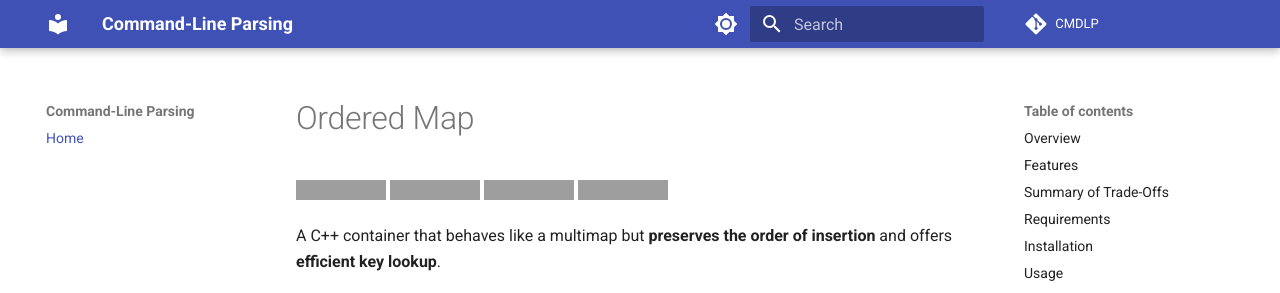
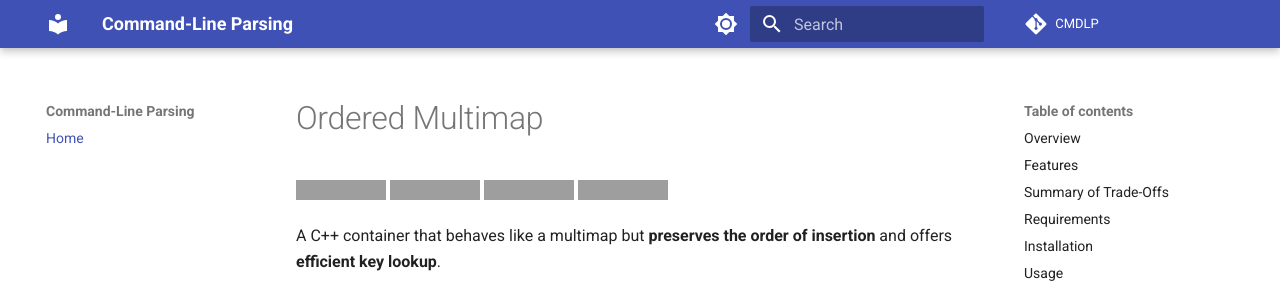
Before and after one commit to Galfurian/ordered_multimap, an MkDocs documentation site: the page built from docs/index.md, in a window 1280 px wide and 900 px high. Shown: the top 293 px of the window. Built offline with MkDocs 1.6.1 and Material for MkDocs 9.7.7, drawn with Linux system fonts in a browser that asks for light colours; comment, search, counter and statistics services are not loaded; grey boxes are pictures that could not be loaded.

```diff
--- a/docs/index.md
+++ b/docs/index.md
@@ -1,4 +1,4 @@
-# Ordered Map
+# Ordered Multimap
 
 [![Ubuntu](https://github.com/Galfurian/ordered_multimap/actions/workflows/ubuntu.yml/badge.svg)](https://github.com/Galfurian/ordered_multimap/actions/workflows/ubuntu.yml)
 [![Windows](https://github.com/Galfurian/ordered_multimap/actions/workflows/windows.yml/badge.svg)](https://github.com/Galfurian/ordered_multimap/actions/workflows/windows.yml)
```
Also changed, not shown: README.md (+1 -1 lines), 1 other file.
